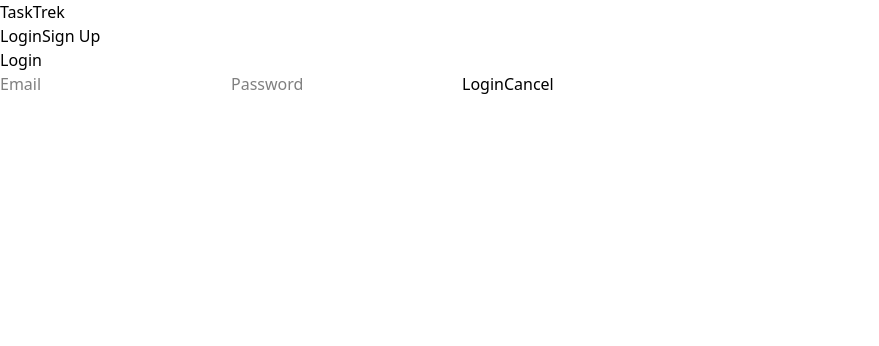
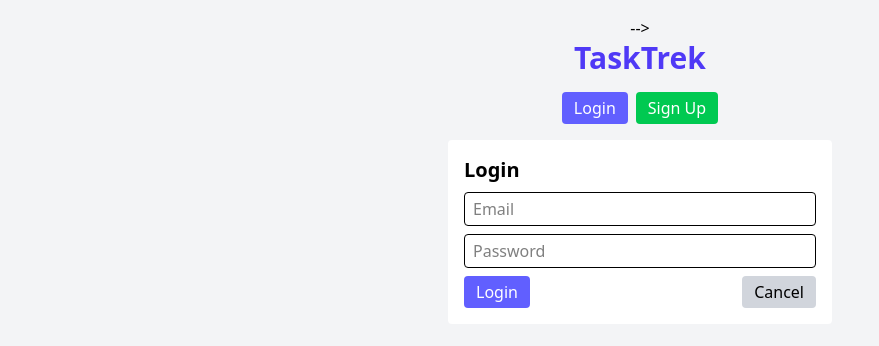
Before and after one commit to Luis202311174/TaskTrek, an Angular app: page / in a window 1280 px wide. Both pictures are taken after a click on the button "Login". Shown: the top 346 px of the page, without its empty margins (0-879 px from the left). Built offline with nearby package versions, Linux system fonts and the light colour scheme.

Commit message:
redesign

```diff
--- a/angular.json
+++ b/angular.json
@@ -2,7 +2,8 @@
   "$schema": "./node_modules/@angular/cli/lib/config/schema.json",
   "version": 1,
   "cli": {
-    "packageManager": "npm"
+    "packageManager": "npm",
+    "analytics": "eca46173-1da8-4984-b8e8-c1fbd75a8a85"
   },
   "newProjectRoot": "projects",
   "projects": {
--- a/src/app/pages/tasktrek/tasktrek.component.html
+++ b/src/app/pages/tasktrek/tasktrek.component.html
@@ -1,63 +1,77 @@
-<h2>TaskTrek</h2>
+<div class="min-h-screen bg-gray-100 flex flex-col items-center p-4">
 
-  <div *ngIf="!userId">
-    <button (click)="showLogin = true">Login</button>
-    <button (click)="showSignup = true">Sign Up</button>
+  <!--Title--> -->
+  <h2 class="text-3xl font-bold text-indigo-600 mb-4">TaskTrek</h2>
+
+  <!-- Auth Buttons -->
+  <div *ngIf="!userId" class="space-x-2 mb-4">
+    <button (click)="showLogin = true" class="px-3 py-1 bg-indigo-500 text-white rounded">Login</button>
+    <button (click)="showSignup = true" class="px-3 py-1 bg-green-500 text-white rounded">Sign Up</button>
   </div>
 
-  <div *ngIf="showSignup">
-    <h3>Sign Up</h3>
-    <input placeholder="First Name" [(ngModel)]="firstName" />
-    <input placeholder="Last Name" [(ngModel)]="lastName" />
-    <input placeholder="Email" [(ngModel)]="signupEmail" />
-    <input type="password" placeholder="Password" [(ngModel)]="signupPassword" />
-    <button (click)="signup()">Create Account</button>
-    <button (click)="showSignup = false">Cancel</button>
+  <!-- Sign Up Form -->
+  <div *ngIf="showSignup" class="bg-white rounded p-4 w-full max-w-sm space-y-2">
+    <h3 class="text-xl font-semibold">Sign Up</h3>
+    <input class="w-full border px-2 py-1 rounded" placeholder="First Name" [(ngModel)]="firstName" />
+    <input class="w-full border px-2 py-1 rounded" placeholder="Last Name" [(ngModel)]="lastName" />
+    <input class="w-full border px-2 py-1 rounded" placeholder="Email" [(ngModel)]="signupEmail" />
+    <input class="w-full border px-2 py-1 rounded" type="password" placeholder="Password" [(ngModel)]="signupPassword" />
+    <div class="flex justify-between">
+      <button (click)="signup()" class="px-3 py-1 bg-green-500 text-white rounded">Create</button>
+      <button (click)="showSignup = false" class="px-3 py-1 bg-gray-300 rounded">Cancel</button>
+    </div>
   </div>
 
-  <div *ngIf="showLogin">
-    <h3>Login</h3>
-    <input placeholder="Email" [(ngModel)]="email" />
-    <input type="password" placeholder="Password" [(ngModel)]="password" />
-    <button (click)="login()">Login</button>
-    <button (click)="showLogin = false">Cancel</button>
+  <!-- Login Form -->
+  <div *ngIf="showLogin" class="bg-white rounded p-4 w-full max-w-sm space-y-2">
+    <h3 class="text-xl font-semibold">Login</h3>
+    <input class="w-full border px-2 py-1 rounded" placeholder="Email" [(ngModel)]="email" />
+    <input class="w-full border px-2 py-1 rounded" type="password" placeholder="Password" [(ngModel)]="password" />
+    <div class="flex justify-between">
+      <button (click)="login()" class="px-3 py-1 bg-indigo-500 text-white rounded">Login</button>
+      <button (click)="showLogin = false" class="px-3 py-1 bg-gray-300 rounded">Cancel</button>
+    </div>
   </div>
 
-<div *ngIf="userId">
+  <!-- Task Manager -->
+  <div *ngIf="userId" class="w-full max-w-md bg-white rounded p-4 mt-4 space-y-2">
 
-  <div *ngIf="userId">
-    <span>{{ userName }}</span>
-    <button (click)="logout()">Logout</button>
+    <!-- User Info -->
+    <div class="flex justify-between items-center mb-2">
+      <span class="font-semibold">{{ userName }}</span>
+      <button (click)="logout()" class="px-2 py-1 bg-red-500 text-white rounded">Logout</button>
     </div>
 
-  <select [(ngModel)]="task.p_table_name">
+    <!-- Add Task Form -->
+    <div class="space-y-2">
+      <select [(ngModel)]="task.p_table_name" class="w-full border px-2 py-1 rounded">
         <option value="assignments">Assignment</option>
         <option value="exams">Exam</option>
         <option value="group_projects">Group Project</option>
         <option value="personal_goals">Personal Goal</option>
       </select>
+      <input class="w-full border px-2 py-1 rounded" placeholder="Title" [(ngModel)]="task.p_title" />
+      <input class="w-full border px-2 py-1 rounded" placeholder="Course" [(ngModel)]="task.p_subj_course" />
+      <input class="w-full border px-2 py-1 rounded" placeholder="Description" [(ngModel)]="task.p_description" />
+      <input class="w-full border px-2 py-1 rounded" type="date" [(ngModel)]="task.p_due_date" />
+      <select [(ngModel)]="task.p_priority" class="w-full border px-2 py-1 rounded">
+        <option value="Low Priority">Low</option>
+        <option value="Medium Priority">Medium</option>
+        <option value="High Priority">High</option>
+      </select>
+      <button (click)="addTask()" class="w-full px-3 py-1 bg-indigo-500 text-white rounded">Add Task</button>
+    </div>
 
-  <input placeholder="Title" [(ngModel)]="task.p_title" />
-  <input placeholder="Course" [(ngModel)]="task.p_subj_course" />
-  <input placeholder="Description" [(ngModel)]="task.p_description" />
-  <input type="date" [(ngModel)]="task.p_due_date" />
-  <select [(ngModel)]="task.p_priority">
-    <option value="Low Priority">Low Priority</option>
-    <option value="Medium Priority">Medium Priority</option>
-    <option value="High Priority">High Priority</option>
-  </select>
-  <button (click)="addTask()">Add</button>
+    <hr class="border-gray-300" />
 
-  <hr />
-
-  <div *ngFor="let t of tasks">
-    <strong>{{ t.task_title }}</strong>
-    <small>({{ t.table_name }})</small><br />
+    <!-- Task List -->
+    <div *ngFor="let t of tasks" class="p-2 border border-gray-200 rounded mb-2">
+      <strong>{{ t.task_title }}</strong> <small>({{ t.table_name }})</small><br />
       <span>{{ t.task_subj_course }}</span><br />
       <span>{{ t.task_description }}</span><br />
       <span>Priority: {{ t.task_priority }}</span><br />
-    <span>Due: {{ t.task_due_date }}</span><br />
-    <hr />
+      <span>Due: {{ t.task_due_date }}</span>
     </div>
 
   </div>
+</div>
--- a/src/app/pages/tasktrek/tasktrek.component.ts
+++ b/src/app/pages/tasktrek/tasktrek.component.ts
@@ -3,6 +3,7 @@ import { CommonModule } from '@angular/common';
 import { FormsModule } from '@angular/forms';
 import { isPlatformBrowser } from '@angular/common';
 import { SupabaseService } from '../../services/supabase.service';
+
 
 @Component({
   selector: 'app-tasktrek',
--- a/src/styles.css
+++ b/src/styles.css
@@ -1,3 +1,10 @@
-/* You can add global styles to this file, and also import other style files */
+/* Import Tailwind CSS utilities */
+@import "tailwindcss";
 
-@import "tailwindcss";
+body {
+  @apply bg-gray-100 font-sans;
+}
+
+input, select, button {
+  @apply focus:outline-none;
+}
```
Lines whose indentation alone changed are shown as unchanged.
